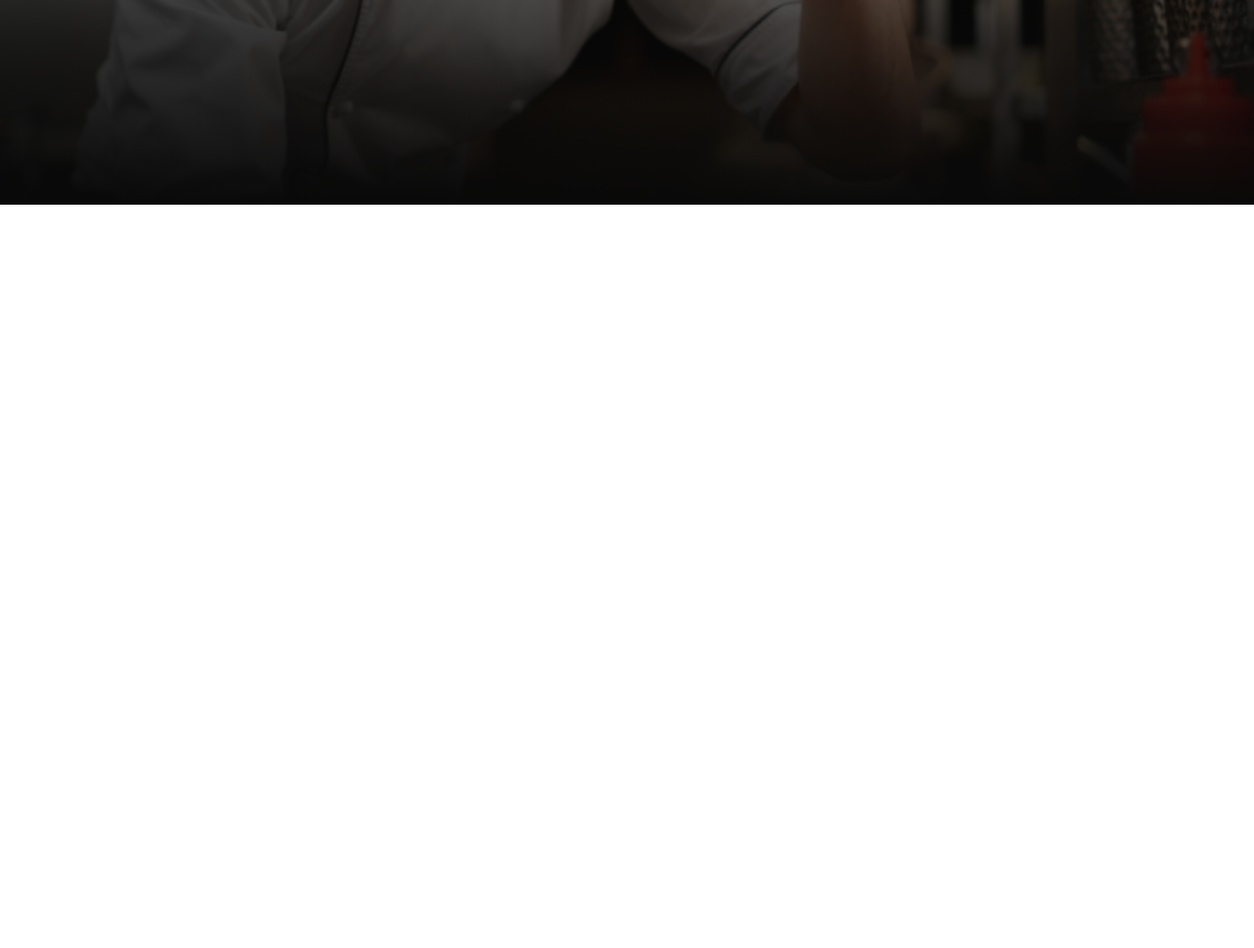
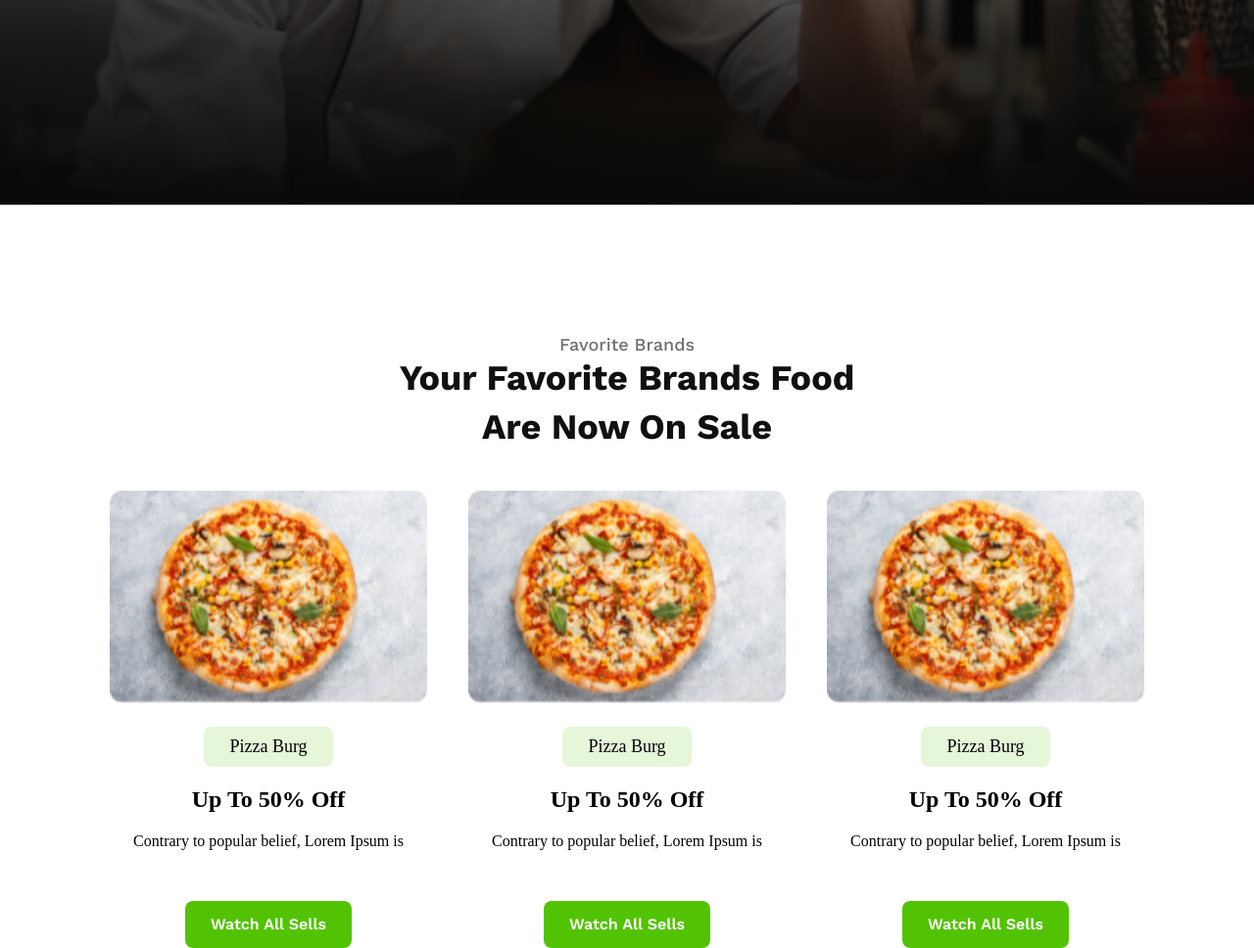
Before and after one commit to SHShadhin/food-restaurant-project, a plain HTML site: page index.html in a window 1280 px wide. Shown: the part 526-1494 px from the top of the page at 98% size. Before the commit the page ends 800 px from the top, so only its background shows below. Drawn offline with nearby package versions, Linux system fonts and the light colour scheme.

Commit message:
card section added

```diff
--- a/index.html
+++ b/index.html
@@ -1,23 +1,91 @@
 <!DOCTYPE html>
 <html lang="en">
   <head>
-    <meta charset="UTF-8">
-    <meta name="viewport" content="width=device-width, initial-scale=1.0">
+    <meta charset="UTF-8" />
+    <meta name="viewport" content="width=device-width, initial-scale=1.0" />
     <title>food restaurant</title>
-    <link rel="stylesheet" href="styles/style.css">
+    <link rel="stylesheet" href="styles/style.css" />
   </head>
   <body>
     <section id="hero">
       <div class="hero-content">
         <p class="sub-title">Savor the Flavors</p>
         <h1 class="title">Experience Culinary Excellence Food Experience</h1>
-            <p class="description">Contrary to popular belief, Lorem Ipsum is not simply random text. It has roots in a piece of classical Latin literature from 45 BC, making it over 2000 years old. Richard McClintock</p>
+        <p class="description">
+          Contrary to popular belief, Lorem Ipsum is not simply random text. It
+          has roots in a piece of classical Latin literature from 45 BC, making
+          it over 2000 years old. Richard McClintock
+        </p>
 
         <div class="btn-container">
           <button class="btn">Shop The Hotest Food</button>
         </div>
       </div>
+    </section>
 
+    <section class="card-box">
+      <div class="container">
+        <div class="card-info">
+          <p class="sub-title">Favorite Brands</p>
+          <h1 class="title">Your Favorite Brands Food
+            <br> Are Now On Sale</h1>
+        </div>
+
+        <div class="card-container">
+          <div class="card">
+            <div class="image-box">
+              <img src="assets/pizza.png" alt="" />
+            </div>
+            <div class="shop">
+              <span>Pizza Burg</span>
+            </div>
+            <h1 class="shop-titile">Up To 50% Off</h1>
+            <div>
+              <p class="shop-description">
+                Contrary to popular belief, Lorem Ipsum is
+              </p>
+            </div>
+            <div class="btn-container">
+              <button class="btn">Watch All Sells</button>
+            </div>
+          </div>
+          <div class="card">
+            <div class="image-box">
+              <img src="assets/pizza.png" alt="" />
+            </div>
+            <div class="shop">
+              <span>Pizza Burg</span>
+            </div>
+            <h1 class="shop-titile">Up To 50% Off</h1>
+            <div>
+              <p class="shop-description">
+                Contrary to popular belief, Lorem Ipsum is
+              </p>
+            </div>
+            <div class="btn-container">
+              <button class="btn">Watch All Sells</button>
+            </div>
+          </div>
+          <div class="card">
+            <div class="image-box">
+              <img src="assets/pizza.png" alt="" />
+            </div>
+            <div class="shop">
+              <span>Pizza Burg</span>
+            </div>
+            <h1 class="shop-titile">Up To 50% Off</h1>
+            <div>
+              <p class="shop-description">
+                Contrary to popular belief, Lorem Ipsum is
+              </p>
+            </div>
+            <div class="btn-container">
+              <button class="btn">Watch All Sells</button>
+            </div>
+          </div>
+        </div>
+
+      </div>
     </section>
   </body>
 </html>
--- a/styles/style.css
+++ b/styles/style.css
@@ -78,3 +78,66 @@
 background: rgba(82, 195, 3, 1);
 padding: 16px 26px 16px 26px;
 }
+
+.card-box {
+  width: 1056px;
+  margin:0 auto;
+}
+
+.card-box .title {
+  color: rgba(16, 16, 16, 1);
+
+font-family: Work Sans;
+font-size: 36px;
+font-weight: 700;
+line-height: 50px;
+letter-spacing: 0%;
+text-align: center;
+}
+
+.card-box .sub-title {
+  opacity: 0.6;
+
+  color: rgba(16, 16, 16, 1);
+
+font-family: Work Sans;
+font-size: 18px;
+font-weight: 500;
+line-height: 100%;
+letter-spacing: 0%;
+text-align: center;
+}
+
+.card-info {
+  margin-top: 134px;
+}
+
+.card-container {
+  margin-top: 40px;
+  display: flex;
+  justify-content: space-between;
+}
+
+.card {
+  width: 324px;
+  display: flex;
+  flex-direction: column;
+  gap:20px;
+  justify-content: center;
+  align-items: center;
+}
+
+.card .image-box {
+  width: 100%;
+}
+
+.card .image-box img {
+  width:324px;
+}
+
+.card .shop {
+  font-size: 18px;
+  border-radius: 8px;
+background: rgba(82, 195, 3, 0.15);
+  padding: 10px 26px 10px 26px;
+}
```
Lines whose indentation alone changed are shown as unchanged.
